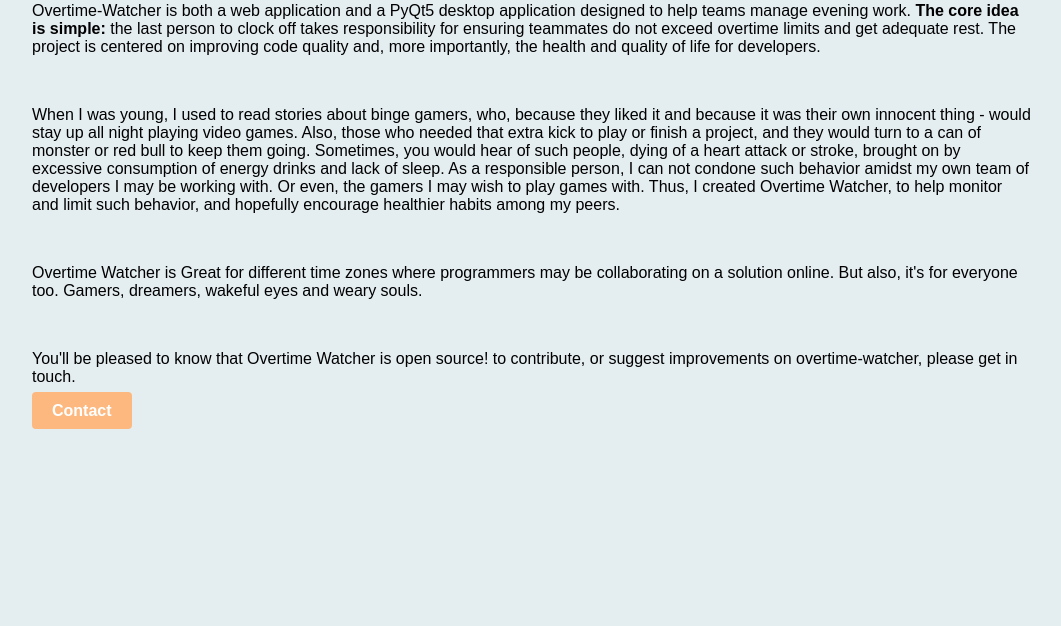
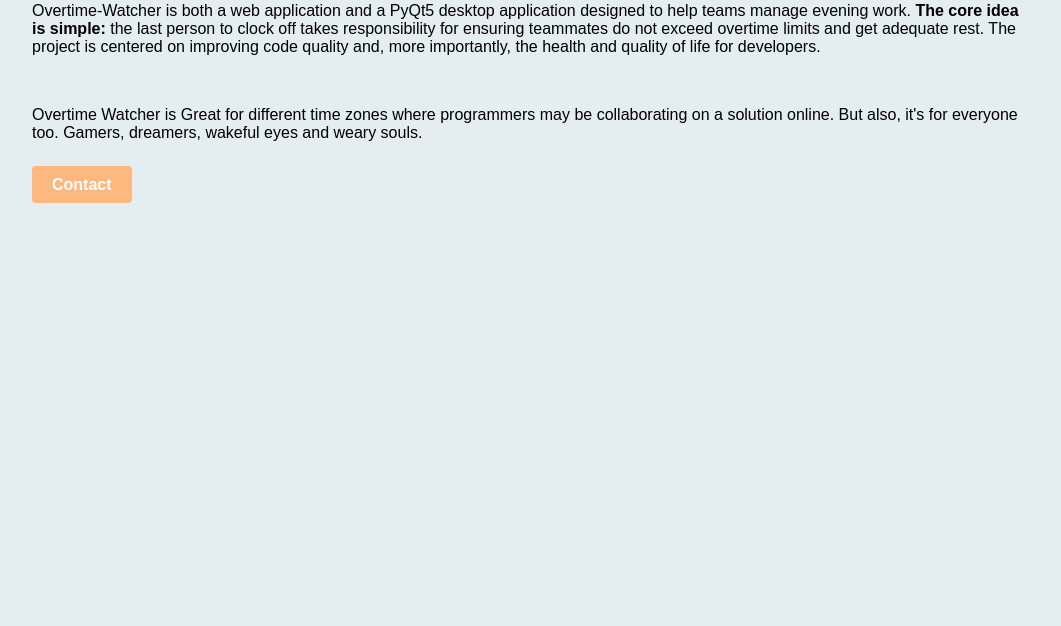
Before and after one commit to DylanAustin-TheDreamer/Overtime-Watcher, a Django app: page / in a window 1280 px wide. Shown: the part 169-795 px from the top of the page, without its empty margins (108-1169 px from the left). Run offline with Django 4.2, Linux system fonts and the light colour scheme; some libraries are stand-ins or nearby versions.

Commit message:
Updated home.html text content

```diff
--- a/templates/home.html
+++ b/templates/home.html
@@ -9,17 +9,9 @@
     and get adequate rest. The project is centered on improving code quality and, more importantly, the health and quality of life
     for developers.</p>
   <br>
-  <p>When I was young, I used to read stories about binge gamers, who, because they liked it and because it was their own innocent thing - would stay up all night playing video games.
-    Also, those who needed that extra kick to play or finish a project, and they would turn to a can of monster or red bull to keep them going.
-    Sometimes, you would hear of such people, dying of a heart attack or stroke, brought on by excessive consumption of energy drinks and lack of sleep.
-    As a responsible person, I can not condone such behavior amidst my own team of developers I may be working with. Or even, the gamers I may wish to play games with.
-    Thus, I created Overtime Watcher, to help monitor and limit such behavior, and hopefully encourage healthier habits among my peers.
-  </p>
-  <br>
   <p>Overtime Watcher is Great for different time zones where programmers may be collaborating on a solution online.
     But also, it's for everyone too. Gamers, dreamers, wakeful eyes and weary souls.</p>
   <br>
-  <p>You'll be pleased to know that Overtime Watcher is open source! to contribute, or suggest improvements on overtime-watcher, please get in touch.</p>
   <a href="{% url 'contact' %}" class="btn" style="text-decoration: none;">Contact</a>
 </div>
 {% endblock %}
```
